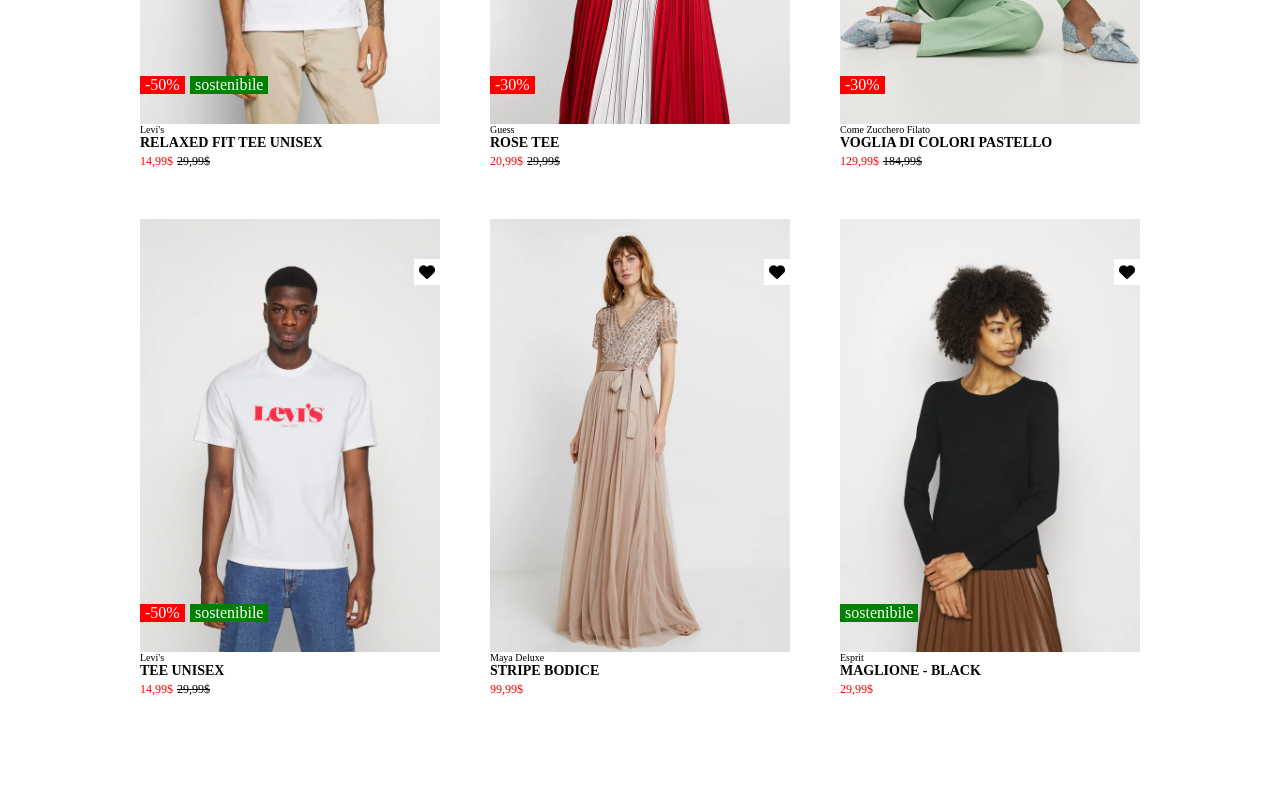
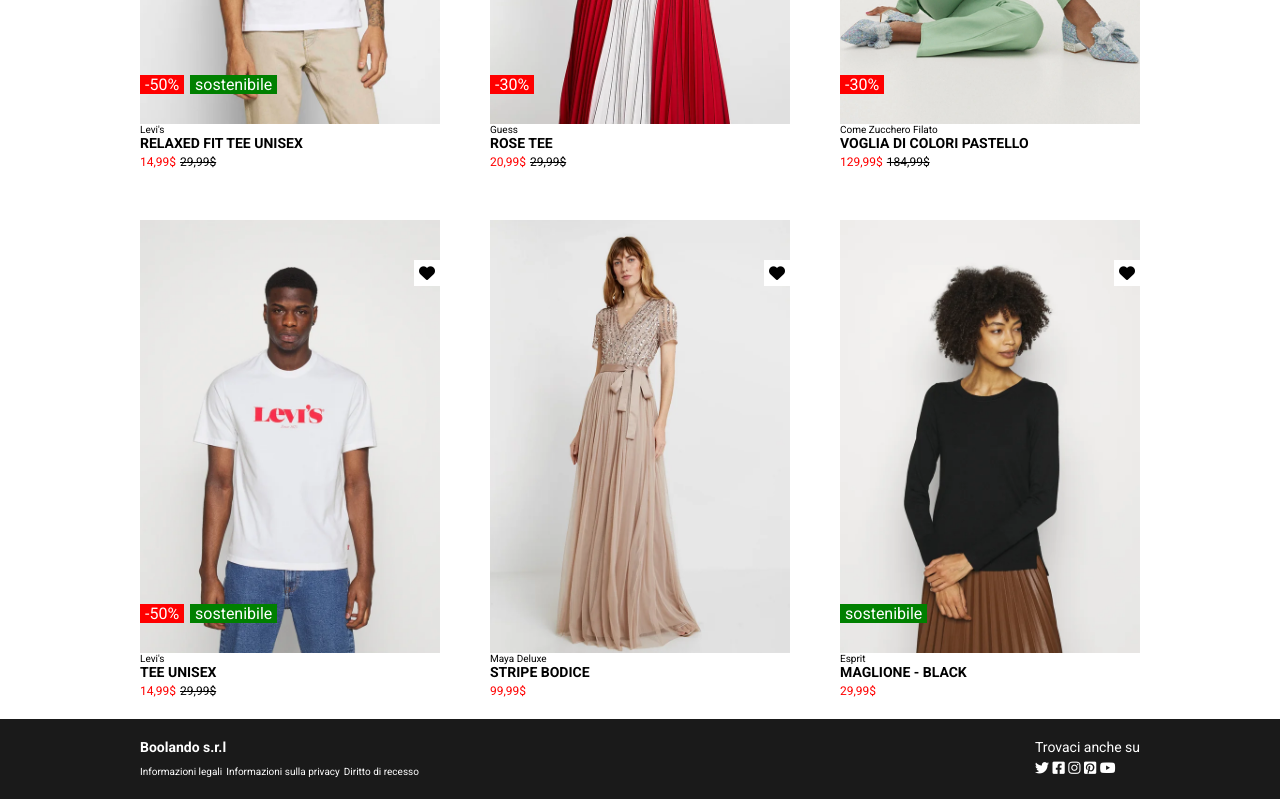
Before and after one commit to DrKillex/html-css-boolando, a plain HTML site: page index.html in a window 1280 px wide. Shown: the part 409-1209 px from the top of the page. Before the commit the page ends 1106 px from the top, so only its background shows below. Drawn offline with Linux system fonts and the light colour scheme.

Commit message:
completo + border bot footer + shadow nav

```diff
--- a/css/style.css
+++ b/css/style.css
@@ -24,6 +24,10 @@
 
 .current-price, .full-price {
     font-size: 12px;
+}
+
+body {
+    font-family: 'Roboto', sans-serif;
 }
 
 /* common */
@@ -55,7 +59,7 @@
     right: 0;
     z-index: 666;
     background-color: #FF6900;
-
+    box-shadow: -3px -7px 13px 10px rgba(0,0,0,0.53);
 }
 
 nav > div.container {
@@ -70,6 +74,10 @@
 
 nav img {
     width: 100px;
+}
+
+nav a {
+    padding-left: 5px;
 }
 
 /* main */
@@ -151,3 +159,34 @@
 }
 
 /* footer */
+
+footer {
+    background-color: #1A1A1A;
+    margin-top: 20px;
+    padding: 20px;
+    color: white;
+    border-bottom: 1px solid white;
+}
+
+.company-name {
+    margin-bottom: 5px;
+    font-size: 14px;
+    font-weight: 700;
+}
+
+.footer-left a {
+    font-size: 10px;
+}
+
+.footer-right {
+    font-size: 14px;
+}
+
+.footer-right div {
+    margin-bottom: 5px;
+}
+
+footer .container {
+    display: flex;
+    justify-content: space-between;
+}
--- a/index.html
+++ b/index.html
@@ -5,6 +5,9 @@
     <meta http-equiv="X-UA-Compatible" content="IE=edge">
     <meta name="viewport" content="width=device-width, initial-scale=1.0">
     <title>Boolando</title>
+    <link rel="preconnect" href="https://fonts.googleapis.com">
+    <link rel="preconnect" href="https://fonts.gstatic.com" crossorigin>
+    <link href="https://fonts.googleapis.com/css2?family=Roboto:wght@400;700&display=swap" rel="stylesheet">
     <link rel="stylesheet" href="https://cdnjs.cloudflare.com/ajax/libs/font-awesome/6.2.1/css/all.min.css" integrity="sha512-MV7K8+y+gLIBoVD59lQIYicR65iaqukzvf/nwasF0nqhPay5w/9lJmVM2hMDcnK1OnMGCdVK+iQrJ7lzPJQd1w==" crossorigin="anonymous" referrerpolicy="no-referrer">
     <link rel="stylesheet" href="css/style.css">
 </head>
@@ -132,7 +135,24 @@
     </main>
     <!-- /main -->
     <!-- footer -->
-    <footer></footer>
+    <footer>
+        <div class="container">
+            <div class="footer-left">
+                <div class="company-name">Boolando s.r.l</div>
+                <a href="#" alt="info legali">Informazioni legali</a>
+                <a href="#" alt="privacy">Informazioni sulla privacy</a>
+                <a href="#" alt="recesso">Diritto di recesso</a>
+            </div>
+            <div class="footer-right">
+                <div>Trovaci anche su</div>
+                <a href="#" alt="twitter"><i class="fa-brands fa-twitter"></i></a>
+                <a href="#" alt="facebook"><i class="fa-brands fa-square-facebook"></i></a>
+                <a href="#" alt="instagram"><i class="fa-brands fa-instagram"></i></a>
+                <a href="#" alt="pinterest"><i class="fa-brands fa-square-pinterest"></i></a>
+                <a href="#" alt="youtube"><i class="fa-brands fa-youtube"></i></a>
+            </div>
+        </div>
+    </footer>
     <!-- /footer -->
 </body>
 </html>
```
